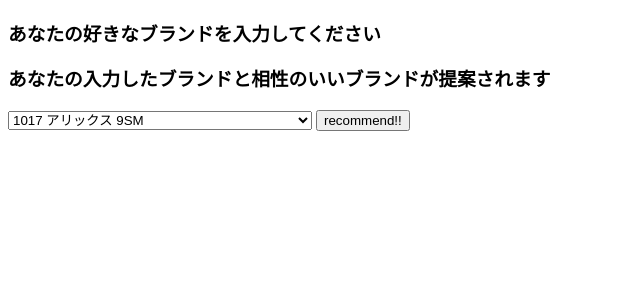
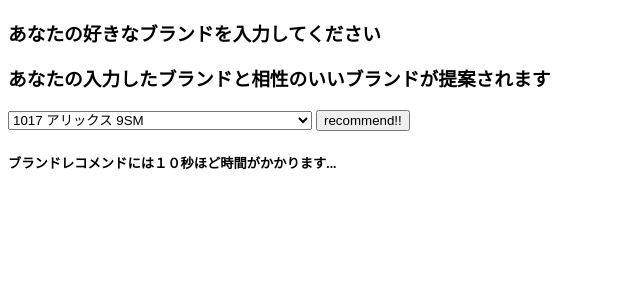
Before and after one commit to rururan/fashionrecommend, a Django app: page /input in a window 1280 px wide. Shown: the part 40-340 px from the top of the page, without its empty margins (0-640 px from the left). Run offline with Django 3.2, Linux system fonts and the light colour scheme.

Commit message:
0624_1541

```diff
--- a/recommend_app/templates/recommend_app/index.html
+++ b/recommend_app/templates/recommend_app/index.html
@@ -7,5 +7,4 @@
 
 <br>
 
-<h5>※上記リンクへ初回のアクセスでは情報の読み込みに30秒近くかかると思います... </h5>
 {% endblock %}
--- a/recommend_app/templates/recommend_app/input.html
+++ b/recommend_app/templates/recommend_app/input.html
@@ -15,5 +15,6 @@
     <input type="submit"  value="recommend!!">
 </form>
 
+<h5>ブランドレコメンドには１０秒ほど時間がかかります...</h5>
 
 {% endblock %}
```
